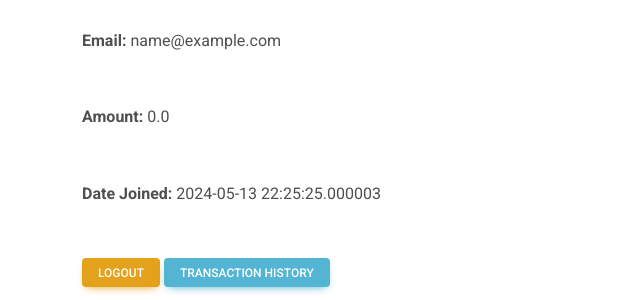
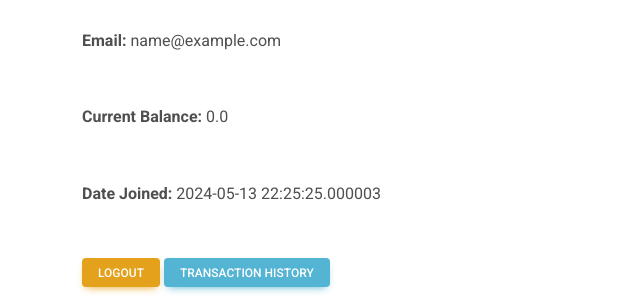
Before and after one commit to BenoFelix/Bloombloom, a Flask app: page /dashboard in a window 1280 px wide. Shown: the part 343-643 px from the top of the page, without its empty margins (0-640 px from the left). Run offline with Flask 3, Linux system fonts and the light colour scheme; the visitor is signed in with stand-in values (Sample User, id 1); some libraries are stand-ins or nearby versions.

Commit message:
Add files via upload

```diff
--- a/Project/template/dashboard.html
+++ b/Project/template/dashboard.html
@@ -19,7 +19,7 @@
             <strong>Email:</strong>
             {{ data[2] }}<br><br><br>
 
-            <strong>Amount:</strong>
+            <strong>Current Balance:</strong>
             {{ data[3] }}<br/><br><br>
 
             <strong>Date Joined:</strong>
--- a/Project/template/transaction.html
+++ b/Project/template/transaction.html
@@ -4,7 +4,9 @@
     {%endblock%}
 {% block content %}
 <h1 align="center">Transaction History</h1>
-<br><br>
+<br>
+<h5 align="right">Current Balance : {{current_user.amount}}</h5>
+<br>
 <table class="table">
   <thead>
     <tr>
```
